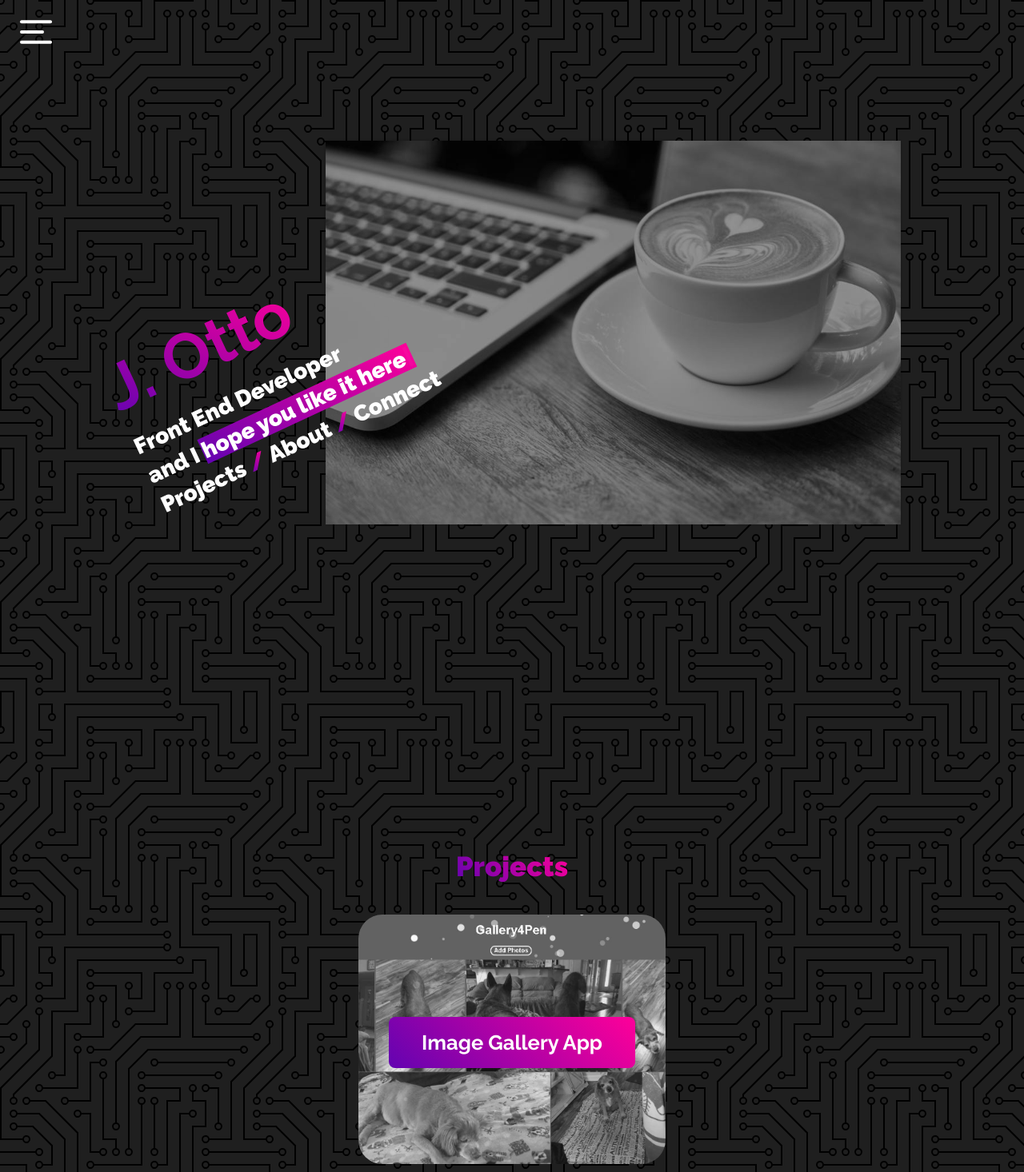
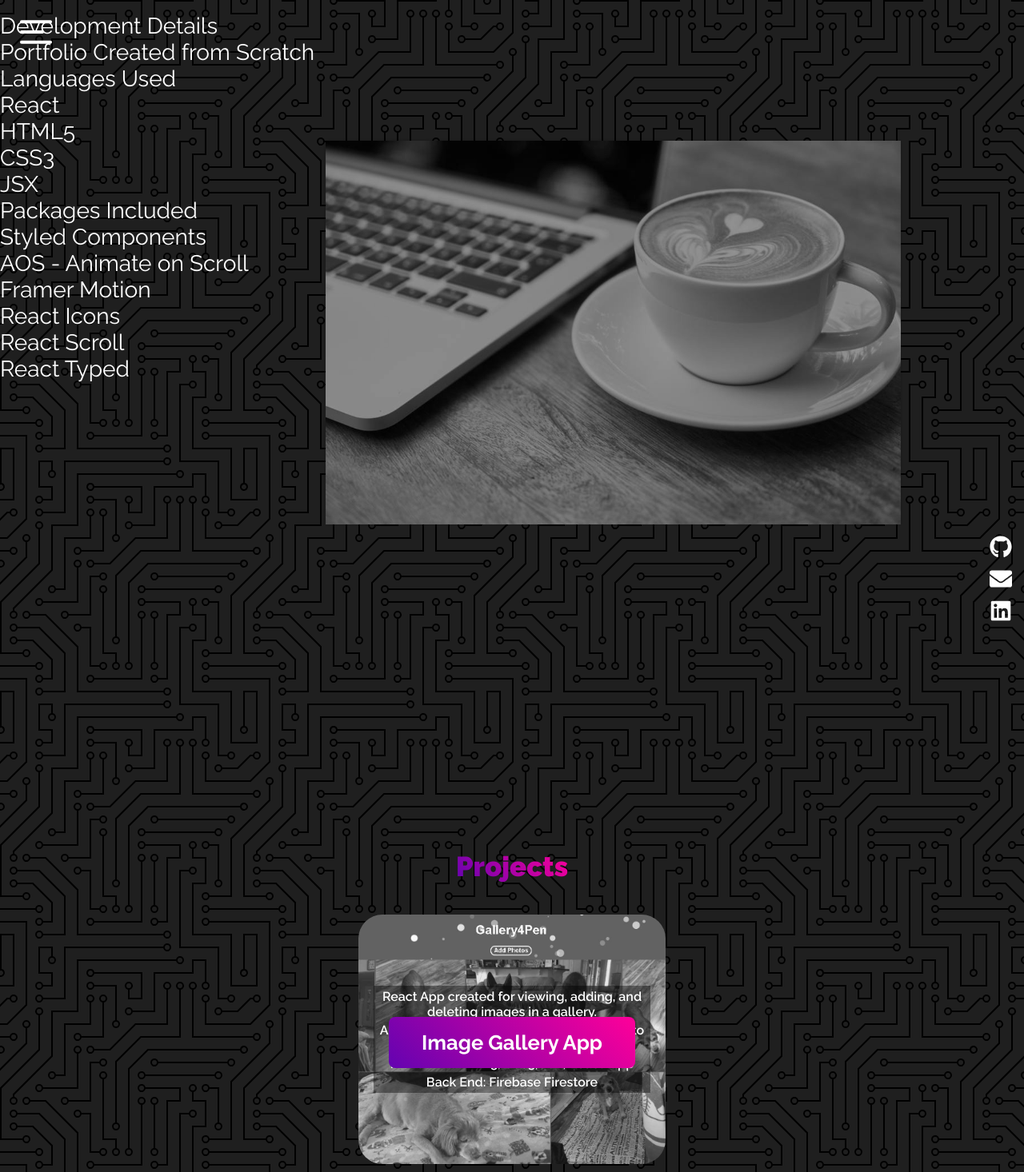
Before and after one commit to justigo86/iamotto, a React (Create React App) app: page / in a window 1280 px wide. Shown: the top 1466 px of the page at 80% size. Built offline with nearby package versions, Linux system fonts and the light colour scheme.

Commit message:
Completed contact form using EmailJS. Added form submission confirmation. Added site details and will complete sidebar soon. Working on Project page to detail project information.

```diff
--- a/package.json
+++ b/package.json
@@ -7,9 +7,11 @@
     "@testing-library/react": "^11.2.7",
     "@testing-library/user-event": "^12.8.3",
     "aos": "^2.3.4",
+    "emailjs-com": "^3.2.0",
     "framer-motion": "^4.1.17",
     "react": "^17.0.2",
     "react-dom": "^17.0.2",
+    "react-icons": "^4.2.0",
     "react-scripts": "4.0.3",
     "react-scroll": "^1.8.3",
     "react-typed": "^1.2.0",
--- a/src/components/About.js
+++ b/src/components/About.js
@@ -49,6 +49,7 @@
     font-size: calc(12px + (22 - 14) * ((100vw - 300px) / (1600 - 300)));
     font-weight: 600;
     margin: 0 0 4vh;
+    text-align: center;
 `
 
 const AboutImageContainer = styled.div`
--- a/src/components/Connect.js
+++ b/src/components/Connect.js
@@ -1,7 +1,9 @@
-import React from 'react';
+import React, {useState} from 'react';
 import styled, {css} from 'styled-components';
 import AOS from 'aos';
 import "aos/dist/aos.css";
+import Raleway from '../fonts/Raleway-VariableFont_wght.ttf';
+import emailjs from 'emailjs-com';
 
 const ConnectContainer = styled.div `
     height: 90vh;
@@ -34,8 +36,8 @@
     justify-content: center;
     flex-direction: column;
     font-size: calc(12px + (26 - 14) * ((100vw - 300px) / (1600 - 300)));
-    font-weight: bold;
-    margin: 3vh 3vw;
+    font-weight: 800;
+    margin: 3vh 3vw 1vh;
 `
 
 const ConnectFormSections = styled.div`
@@ -63,18 +65,21 @@
 
 const ConnectFormInputs = styled.input`
     ${formStyles}
-
+    height: 4vh;
 `
 
 const ConnectComments = styled.textarea`
     ${formStyles}
+    height: 8vh;
 `
 
 const ConnectSubmitButton = styled.button`
     padding: 4px;
-    font-weight: bold;
+    font-weight: 900;
+    font-size: calc(12px + (18 - 12) * ((100vw - 300px) / (1600 - 300)));
     border-radius: 20px;
     cursor: pointer;
+    margin: 4px;
     &:hover {
         background-color: hsl(210, 31%, 80%);
     }
@@ -86,48 +91,80 @@
     opacity: 0; */
     &::file-selector-button {
         padding: 4px;
-    font-weight: bold;
-    border-radius: 20px;
-    cursor: pointer;
+        font-weight: 700;
+        border-radius: 20px;
+        cursor: pointer;
+        font-size: calc(12px + (18 - 12) * ((100vw - 300px) / (1600 - 300)));
+        font-family: 'Raleway';
+        src: url(${Raleway});
     }
 `
 
-const UploadFormButton = styled(ConnectSubmitButton)`
-    &::file-selector-button {
+// const UploadFormButton = styled(ConnectSubmitButton)`
+//     &::file-selector-button {
 
-    }
+//     }
+// `
+
+const SubmitReponse = styled.p`
+    opacity: ${props => props.opacity ? '1' : '0'};
+    transform: ${props => props.transform ? 'none' : 'translateY(20%)'};
+    transition: all .5s ease-in-out;
 `
 
 const Connect = () => {
+    const [response, setResponse] = useState(false);
     AOS.init()
 
-    const uploadFileFunc = () => {
-        const uploadButton = document.getElementById('uploadButton');
+    // const uploadFileFunc = () => {
+    //     const uploadButton = document.getElementById('uploadButton');
 
+    // }
+
+    const sendEmail = (e) => {
+        e.preventDefault();
+
+        emailjs.sendForm('service_px31op9', 'template_x7wp35u', e.target, 'user_fM4K2MOoQW2OhoHAdkNAO')
+            .then((result) => {
+                console.log(result.text);
+                setResponse(true);
+            }, (error) => {
+                console.log(error.text);
+            });
+
+        e.target.reset();
+    }
+
+    const clearResponse = () => {
+        if (response === true) {
+            setResponse(false);
+        }
     }
 
     return (
         <ConnectContainer id='connect'>
             <ConnectTitle data-aos='fade-right'>Connect</ConnectTitle>
             <ConnectFormContainer data-aos='fade-left'>
-                <ConnectForm >
+                <ConnectForm action="" method="POST" enctype="multipare/form-data" onSubmit={sendEmail} onClick={clearResponse}>
                     <ConnectFormSections>
-                        <ConnectFormLabels>Name:</ConnectFormLabels>
-                        <ConnectFormInputs type="text" id="name" placeholder="Name" required/>
+                        <ConnectFormLabels for="name">Name:</ConnectFormLabels>
+                        <ConnectFormInputs name="name" type="text" id="name" placeholder="Name" required/>
                     </ConnectFormSections>
                     <ConnectFormSections>
-                        <ConnectFormLabels>Email:</ConnectFormLabels>
-                        <ConnectFormInputs type="email" id="email" placeholder="Email Address" required/>
+                        <ConnectFormLabels for="email">Email:</ConnectFormLabels>
+                        <ConnectFormInputs name="email" type="email" id="email" placeholder="Email Address" required/>
                     </ConnectFormSections>
                     <ConnectFormSections>
-                        <ConnectFormLabels>Comments/Message:</ConnectFormLabels>
-                        <ConnectComments type="text" id="comments" placeholder="Comments welcomed!"></ConnectComments>
+                        <ConnectFormLabels for="comments">Comments/Message:</ConnectFormLabels>
+                        <ConnectComments name="comments" type="text" id="comments" placeholder="Comments welcomed!"></ConnectComments>
                     </ConnectFormSections>
-                    <ConnectFormSections>
-                        <ConnectFormLabels>Feel free to submit photo(s) of your pup(s)!</ConnectFormLabels>
-                        <UploadFormInput type="file" multiple id="submittedImage"/>
-                    </ConnectFormSections>
-                        <ConnectSubmitButton type="submit" id="fname">Submit</ConnectSubmitButton>
+                    {/* <ConnectFormSections>
+                        <ConnectFormLabels for="photo">Feel free to submit photos of your pup(s)!</ConnectFormLabels>
+                        <UploadFormInput name="photo" type="file" multiple id="submittedImage"/>
+                    </ConnectFormSections> */}
+                        <ConnectSubmitButton type="submit" id="submit" value="Send">Submit</ConnectSubmitButton>
+                        <SubmitReponse opacity={response} transform={response}>Thank you for your submission.</SubmitReponse>
+                        <SubmitReponse opacity={response} transform={response}>By the way, your smile is radiant!</SubmitReponse>
                 </ConnectForm>
             </ConnectFormContainer>
         </ConnectContainer>
--- a/src/components/Hero.js
+++ b/src/components/Hero.js
@@ -2,8 +2,9 @@
 import Typed from 'react-typed';
 import styled, {keyframes} from 'styled-components';
 import { Link } from 'react-scroll';
+//use Link for smooth react-scroll
 import image from '../photos/coffee1.jpg';
-//use Link for smooth react-scroll
+import { FaGithub, FaLinkedin, FaEnvelope } from 'react-icons/fa';
 
 const intros = [
     'am committed to learn every day',
@@ -106,6 +107,30 @@
     animation: ${imageLoad} ease 2s;
 `
 
+const HeroIconsContainer = styled.ul`
+    /* display: flex; */
+    align-items: right;
+    position: fixed;
+    right: 5px;
+    bottom: 10px;
+    list-style-type: none;
+`
+
+const HeroIcons = styled.li`
+    margin: 5px 10px;
+    & > a {
+        color: white
+    }
+    & > #git:hover {
+        color: #6303B1;
+    }
+    & > #mail:hover {
+        color: #AC00AC;
+    }
+    & > #linked:hover {
+        color: #ff0099;
+    }
+`
 
 // const cycleIntros = () => {
 //     let key = Object.keys(intros);
@@ -116,6 +141,30 @@
 const Hero = () => {
     return (
         <HeroContainer id='home'>
+            <div>
+                <p>Development Details</p>
+                <ul>
+                    <li>Portfolio Created from Scratch</li>
+                    <li>Languages Used
+                        <ul>
+                            <li>React</li>
+                            <li>HTML5</li>
+                            <li>CSS3</li>
+                            <li>JSX</li>
+                        </ul>
+                    </li>
+                    <li>Packages Included
+                        <ul>
+                            <li>Styled Components</li>
+                            <li>AOS - Animate on Scroll</li>
+                            <li>Framer Motion</li>
+                            <li>React Icons</li>
+                            <li>React Scroll</li>
+                            <li>React Typed</li>
+                        </ul>
+                    </li>
+                </ul>
+            </div>
             <IntroContainer>
                 <h1>J. Otto</h1>
                 <p>Front End Developer</p>
@@ -151,6 +200,11 @@
                 </HeroLinks>
             </IntroContainer>
             <Image src={image} alt=''/>
+            <HeroIconsContainer>
+                <HeroIcons><a id='git' href='https://github.com/justigo86' target='_blank' rel='noreferrer noopener'><FaGithub /></a></HeroIcons>
+                <HeroIcons><a id='mail' href='mailto: justigo86@gmail.com' target='_blank' rel='noreferrer noopener'><FaEnvelope /></a></HeroIcons>
+                <HeroIcons><a id='linked' href='https://www.linkedin.com/in/justin-otto-60b449100' target='_blank' rel='noreferrer noopener'><FaLinkedin /></a></HeroIcons>
+            </HeroIconsContainer>
         </HeroContainer>
     )
 }
--- a/src/components/Projects.js
+++ b/src/components/Projects.js
@@ -1,9 +1,16 @@
 import React from 'react';
-import styled from 'styled-components';
+import styled, {css} from 'styled-components';
 import image1 from '../photos/PennyGalleryCapture2.jpg'
 import image2 from '../photos/work2.jpg';
 import AOS from 'aos';
 import "aos/dist/aos.css"
+
+const flex = css`
+    display: flex;
+    align-items: center;
+    justify-content: center;
+    flex-direction: column;
+`
 
 const media = {
     mobile: '@media(max-width: 600px)',
@@ -12,10 +19,7 @@
 
 const ProjectContainer = styled.div `
     height: 90vh;
-    display: flex;
-    align-items: center;
-    justify-content: center;
-    flex-direction: column;
+    ${flex};
 `
 
 const ProjectTitle = styled.h1`
@@ -36,6 +40,17 @@
     height: 100%;
     width: 100%;
     display: block;
+    ${flex};
+`
+
+const ProjectDetails = styled.div`
+    width: 90%;
+    background: hsla(0, 0%, 0%, .4);
+    & > p {
+        text-align: center;
+        margin: 4px;
+        font-weight: 600;
+    }
 `
 
 const ProjectCardFooter = styled.div `
@@ -50,6 +65,7 @@
     bottom: 15vh;
     background: linear-gradient(45deg, #6303B1, #ff0099);
     transition: .5s ease-in-out, width .8s, height .5s;
+    cursor: pointer;
     ${media.medium} {
         width: 32vw;
     }
@@ -75,7 +91,6 @@
     width: 30vw;
     border-radius: 30px;
     overflow: hidden;
-    cursor: pointer;
     ${media.medium} {
         flex-direction: column;
         width: 50vw;
@@ -88,7 +103,7 @@
         filter: grayscale(0);
     }
     &:hover > ${ProjectCardFooter} {
-        height: 11vh;
+        height: 8vh;
         width: 32vw;
         bottom: 0;
         ${media.medium} {
@@ -105,8 +120,17 @@
     return (
         <ProjectContainer id='projects'>
             <ProjectTitle data-aos='fade-right'>Projects</ProjectTitle>
-            <CardContainer data-aos='fade-left'>
-                <ProjectOneCardHeader />
+            <CardContainer
+            // data-aos='fade-left'
+            >
+                <ProjectOneCardHeader>
+                    <ProjectDetails>
+                        <p>React App created for viewing, adding, and deleting images in a gallery.</p>
+                        <p>A learning project that grew into a means to memorialize a beloved pup.</p>
+                        <p>Front End: HTML5, CSS3, JSX, React-App</p>
+                        <p>Back End: Firebase Firestore</p>
+                    </ProjectDetails>
+                </ProjectOneCardHeader>
                 <ProjectCardFooter>
                     <Titles>Image Gallery App</Titles>
                 </ProjectCardFooter>
```
Also changed, not shown: 1 other file (tests, documents, lock files or other folders).
